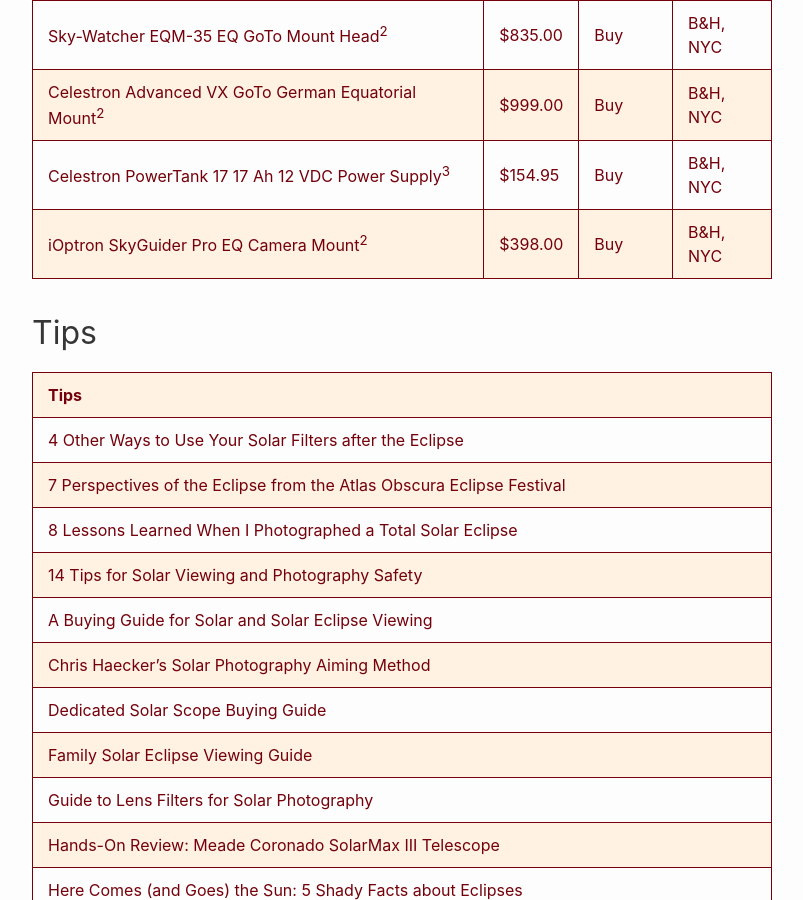
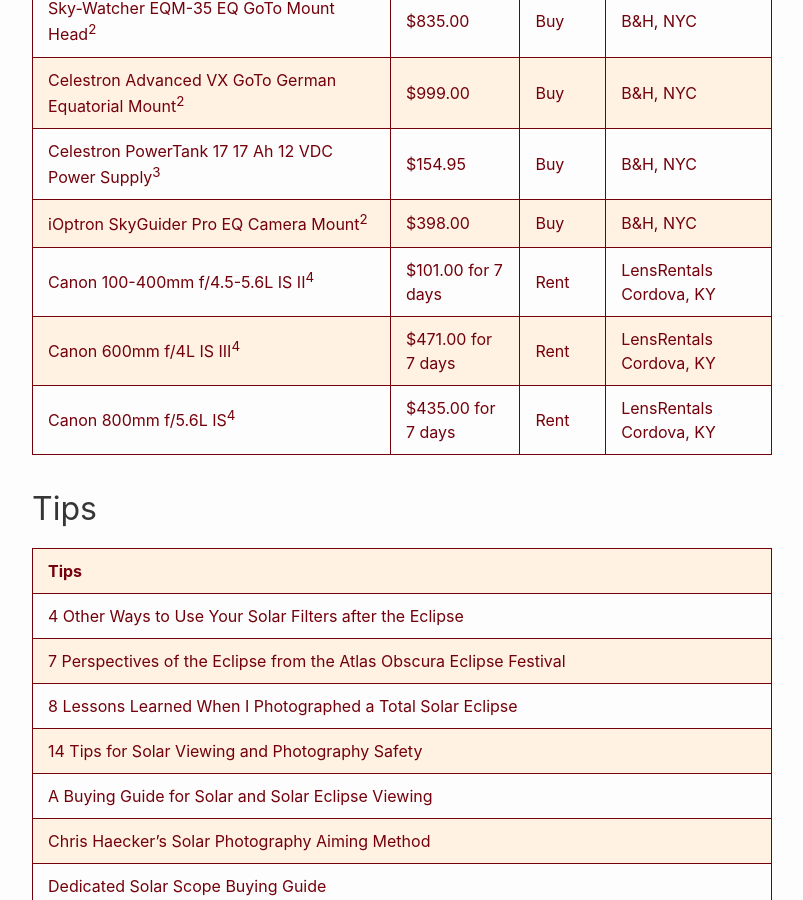
Before and after one commit to RalphHightower/RalphHightower, a Jekyll site: the page built from Photography/SolarEclipse.md, in a window 1280 px wide and 900 px high, scrolled down 2045 px. Shown: the whole window, without its empty margins (238-1041 px from the left). Built offline with Jekyll 4.4.1, drawn with Linux system fonts in a browser that asks for light colours; our own code applies the rules of GitHub Pages for plain Markdown files; some of the changed text lies outside the part shown.

Commit message:
[docs](doc): SolarEclipse(extended description)

```diff
--- a/Photography/SolarEclipse.md
+++ b/Photography/SolarEclipse.md
@@ -14,10 +14,14 @@
 | [Celestron Advanced VX GoTo German Equatorial Mount](https://www.bhphotovideo.com/c/product/917599-REG/celestron_91519_advanced_vx_computerized_mount.html )[^12] | $999.00 | Buy | B&H, NYC |
 | [Celestron PowerTank 17 17 Ah 12 VDC Power Supply](https://www.bhphotovideo.com/c/product/320348-REG/Celestron_18777_Power_Tank_17_12_Volt.html )[^13] | $154.95 | Buy | B&H, NYC |
 | [iOptron SkyGuider Pro EQ Camera Mount](https://www.bhphotovideo.com/c/product/1332922-REG/ioptron_3550_skyguider_pro_camera_mount.html )[^12] | $398.00 | Buy | B&H, NYC |
+| [Canon 100-400mm f/4.5-5.6L IS II](https://www.lensrentals.com/rent/canon-100-400mm-f4.5-5.6l-is-ii )[^14] | $101.00 for 7 days | Rent | [LensRentals](https://www.lensrentals.com/) Cordova, KY |
+| [Canon 600mm f/4L IS III](https://www.lensrentals.com/rent/canon-600mm-f4l-is-iii )[^14] | $471.00 for 7 days | Rent | [LensRentals](https://www.lensrentals.com/) Cordova, KY |
+| [Canon 800mm f/5.6L IS](https://www.lensrentals.com/rent/canon-800mm-f5.6l-is )[^14] | $435.00 for 7 days | Rent | [LensRentals](https://www.lensrentals.com/) Cordova, KY |
 
 [^11]: Choose just one.
 [^12]: Choose just one.
 [^13]: If chosen: Celestron Advanced VX GoTo German Equatorial Mount.
+[^14]: Rent one of the lenses.
 
 ## Tips
 
```
